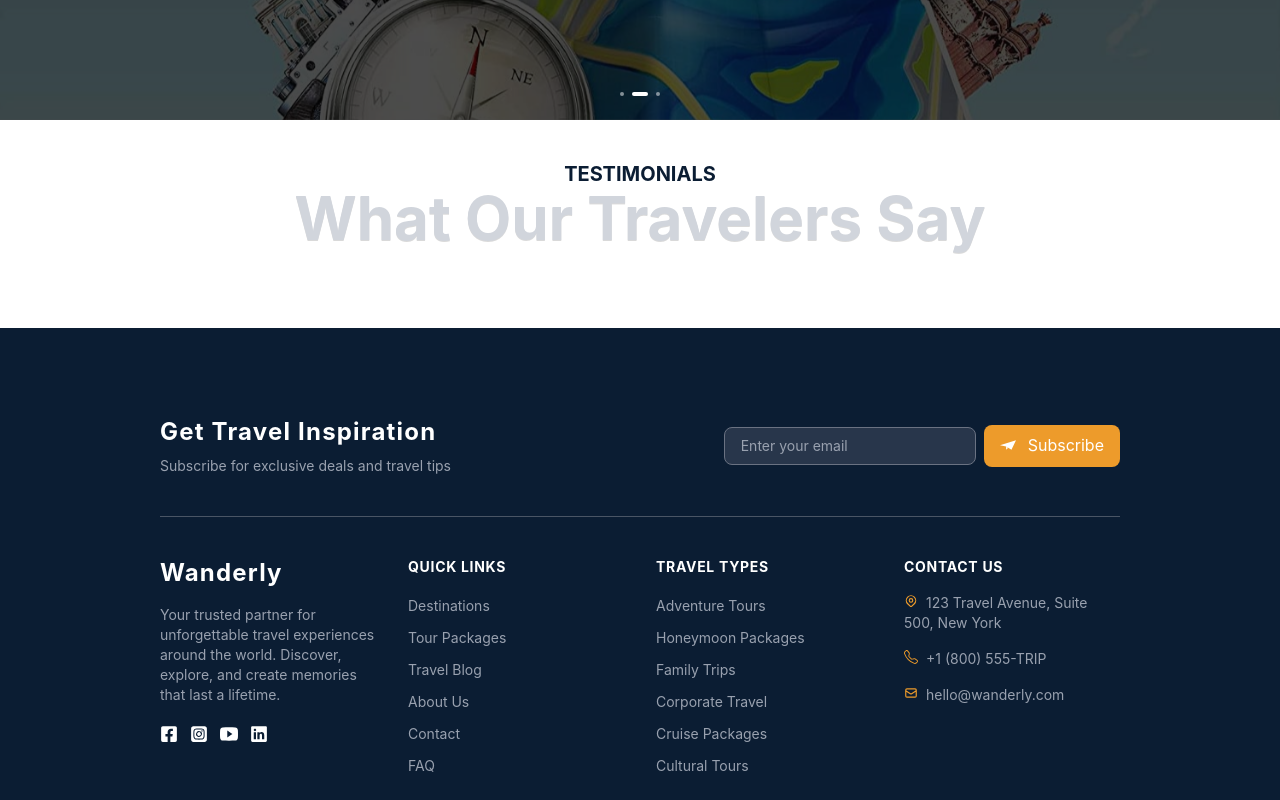
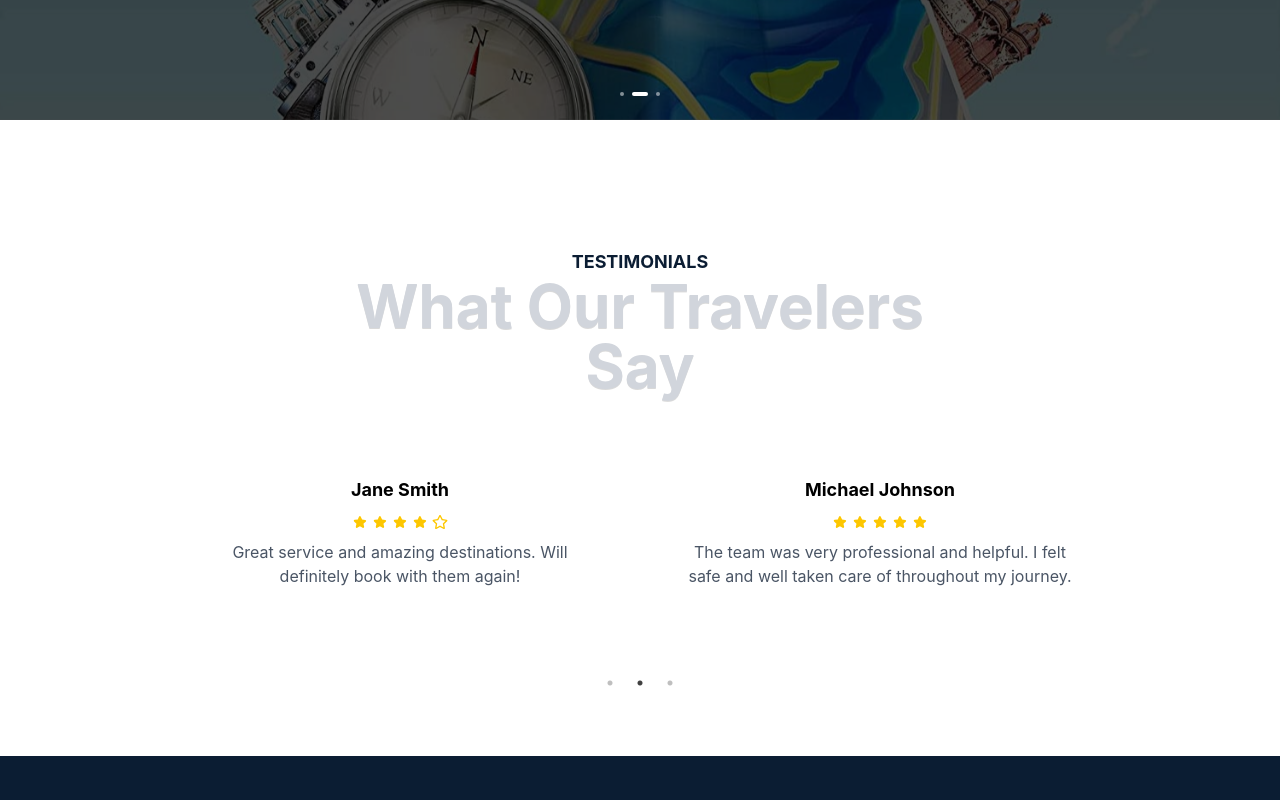
Before and after one commit to Anuda66/Madu-Travels, a Next.js app in the folder client/: page / in a window 1280 px wide. Shown: the part 680-1480 px from the top of the page. Built offline with nearby package versions, Linux system fonts and the light colour scheme.

Commit message:
create customer revies section

```diff
--- a/client/app/components/Navbar.tsx
+++ b/client/app/components/Navbar.tsx
@@ -20,7 +20,7 @@ function Navbar() {
     }, []);
 
     return (
-        <div className={`fixed top-0 left-0 z-50 w-full transition-all duration-300  ${scrolled ? 'bg-light_natural/50 backdrop-blur-lg' : 'bg-transparent'}`}>
+        <div className={`fixed top-0 left-0 z-50 w-full transition-all duration-300  ${scrolled ? 'bg-primary/50 backdrop-blur-lg' : 'bg-transparent'}`}>
             <div className='mx-5  md:mx-10 lg:mx-40 '>
                 <div className="flex items-center justify-between py-4 m-2 text-sm ">
                     {/* App Logo------------------------------------------------------------------ */}
--- a/client/app/components/Review.tsx
+++ b/client/app/components/Review.tsx
@@ -1,12 +1,63 @@
+"use client";
 import React from 'react'
+import reviews from '../data';
+import "slick-carousel/slick/slick.css";
+import "slick-carousel/slick/slick-theme.css";
+import Slider, { Settings } from "react-slick";
+import { FaRegStar } from "react-icons/fa";
+import { TiStarFullOutline } from "react-icons/ti";
+
 
 function Review() {
+
+  const settings: Settings = {
+    dots: true,
+    infinite: true,
+    speed: 500,
+    slidesToShow: 2,
+    slidesToScroll: 1,
+    autoplay: true,
+    autoplaySpeed: 4000,
+    arrows: true,
+    responsive: [
+      {
+        breakpoint: 800,
+        settings: {
+          slidesToShow: 2,
+          slidesToScroll: 2,
+          initialSlide: 2,
+        },
+      },
+      {
+        breakpoint: 536,
+        settings: {
+          slidesToShow: 1,
+          slidesToScroll: 1,
+        },
+      },
+    ],
+
+  };
+
   return (
-    <div className=" " >
+    <div className=" py-12 mx-5 my-10  md:mx-10 lg:mx-40  " >
       <div className='mx-5 md:mx-10 lg:mx-40 text-center py-10'>
-        <p className='text-xl font-bold text-primary uppercase '>Testimonials</p>
-        <h1 className='text-6xl font-bold text-gray-300 text-shadow-2xs '>What Our Travelers Say</h1>
+        <p className='text-lg md:xl font-bold text-primary uppercase '>Testimonials</p>
+        <h1 className='text-3xl md:text-5xl lg:text-6xl font-bold text-gray-300 text-shadow-2xs '>What Our Travelers Say</h1>
       </div>
+
+      <Slider {...settings}>
+        {reviews.map((review, i) => (
+          <div key={i} className="relative h-48  px-10  space-y-2.5 cursor-pointer md:mt-10">
+            <p className='text-lg font-bold text-center'>{review.name}</p>
+            <p className='text-yellow-400 flex gap-1 justify-center'>
+              {Array.from({ length: review.rating }, (_, index) => <TiStarFullOutline  key={index} />)}
+              {Array.from({ length: 5 - review.rating }, (_, index) => <FaRegStar key={index} />)}
+            </p>
+            <p className='text-gray-600 text-center'>{review.review}</p>
+          </div>
+        ))}
+      </Slider>
     </div>
   )
 }
--- a/client/app/data.tsx
+++ b/client/app/data.tsx
@@ -1,4 +1,6 @@
-const reviews = [
+import { reviewType } from "./types";
+
+const reviews: reviewType[] = [
     {
         id: 1,
         name: "John Doe",
@@ -18,3 +20,5 @@ const reviews = [
         review: "The team was very professional and helpful. I felt safe and well taken care of throughout my journey."
     },
 ]
+
+export default reviews;
--- /dev/null
+++ b/client/app/types.ts
@@ -0,0 +1,6 @@
+export  type reviewType = {
+    id : string | number,
+    name : string,
+    rating : number,
+    review : string
+}
--- a/client/package.json
+++ b/client/package.json
@@ -12,13 +12,16 @@
     "next": "16.2.9",
     "react": "19.2.4",
     "react-dom": "19.2.4",
-    "react-icons": "^5.6.0"
+    "react-icons": "^5.6.0",
+    "react-slick": "^0.31.0",
+    "slick-carousel": "^1.8.1"
   },
   "devDependencies": {
     "@tailwindcss/postcss": "^4.3.1",
     "@types/node": "^20",
     "@types/react": "^19",
     "@types/react-dom": "^19",
+    "@types/react-slick": "^0.23.13",
     "eslint": "^9",
     "eslint-config-next": "16.2.9",
     "tailwindcss": "^4.3.1",
```
Also changed, not shown: 1 other file (tests, documents, lock files or other folders).
